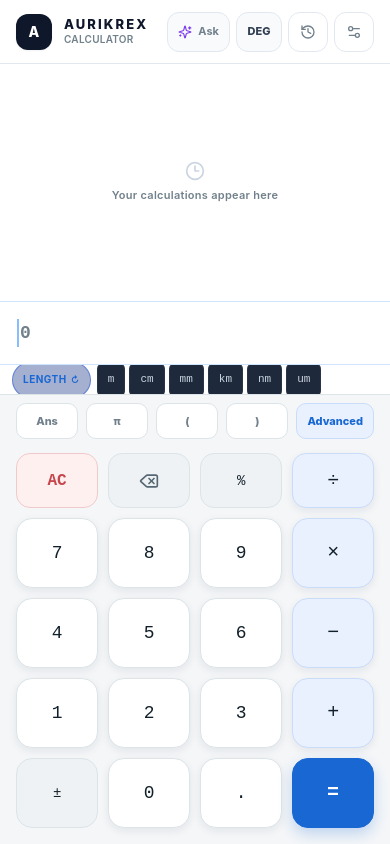
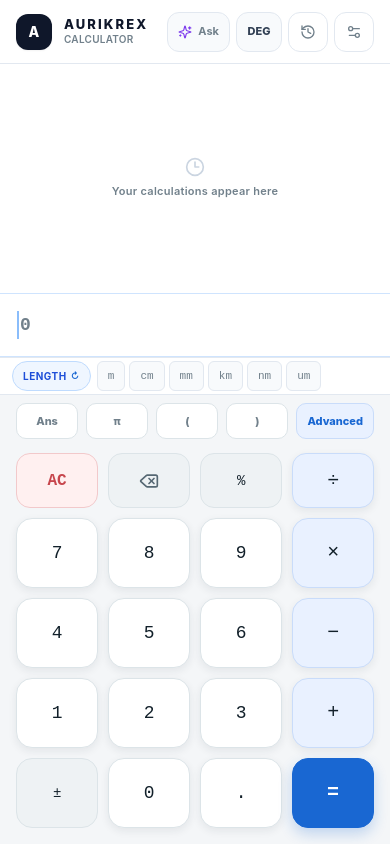
Before and after one commit to komfalcon/Aurikrex-Calc, a Next.js app: page / in a window 390 px wide. Built offline with nearby package versions, Linux system fonts and the light colour scheme.

Commit message:
Fix narrow phone calculator layout

```diff
--- a/src/app/globals.css
+++ b/src/app/globals.css
@@ -126,3 +126,17 @@ button:focus-visible, input:focus-visible, textarea:focus-visible, [role='button
 .calculator-shell .border-slate-800, .calculator-shell .border-slate-800\/60, .calculator-shell .border-slate-800\/80 { border-color: var(--line); }
 .calculator-shell .text-blue-400, .calculator-shell .text-blue-300 { color: var(--accent); }
 .calculator-shell .border-blue-500\/80 { border-color: #bcd4f7; }
+
+
+@media (max-width: 360px) {
+  .calculator-shell > header { padding-left: 12px; padding-right: 12px; gap: 6px; }
+  .calculator-shell > header .brand-lockup { gap: 8px; flex: 1 1 auto; min-width: 0; }
+  .calculator-shell > header .brand-lockup > div:first-child { width: 32px; height: 32px; min-width: 32px; border-radius: 10px; }
+  .calculator-shell > header .brand-wordmark { font-size: 11px; letter-spacing: .1em; white-space: nowrap; }
+  .calculator-shell > header .brand-subtitle { display: none; }
+  .calculator-shell > header > div:last-child { gap: 4px; }
+  .calculator-shell > header > div:last-child button { min-width: 36px; min-height: 36px; padding-left: 7px; padding-right: 7px; }
+  .calculator-shell > header > div:last-child button[aria-label="Toggle Angle Mode"] { min-width: 42px; }
+  .quick-actions { padding-left: 12px; padding-right: 12px; gap: 6px; }
+  .quick-action { padding-left: 6px; padding-right: 6px; font-size: 10px; }
+}
--- a/src/components/Header.tsx
+++ b/src/components/Header.tsx
@@ -29,11 +29,11 @@ export const Header: React.FC<HeaderProps> = ({ angleMode, onToggleAngleMode, on
 
   return (
     <header className="h-[64px] min-h-[64px] px-4 flex items-center justify-between border-b border-slate-200 bg-white/95 backdrop-blur z-30">
-      <div className="flex items-center gap-3 min-w-0">
+      <div className="brand-lockup flex items-center gap-3 min-w-0">
         <div className="w-9 h-9 rounded-xl bg-slate-900 text-white flex items-center justify-center font-extrabold text-sm shadow-sm" aria-hidden="true">A</div>
         <div className="min-w-0">
-          <div className="text-[13px] font-extrabold tracking-[0.16em] text-slate-900 leading-tight">AURIKREX</div>
-          <div className="text-[10px] font-semibold tracking-wide text-slate-500">CALCULATOR</div>
+          <div className="brand-wordmark text-[13px] font-extrabold tracking-[0.16em] text-slate-900 leading-tight">AURIKREX</div>
+          <div className="brand-subtitle text-[10px] font-semibold tracking-wide text-slate-500">CALCULATOR</div>
         </div>
       </div>
       <div className="flex items-center gap-1.5 shrink-0">
--- a/src/components/UnitRow.tsx
+++ b/src/components/UnitRow.tsx
@@ -20,14 +20,14 @@ export const UnitRow: React.FC<UnitRowProps> = ({
 
   return (
     <div
-      className={`h-[30px] min-h-[30px] px-3 flex items-center gap-1.5 overflow-x-auto whitespace-nowrap bg-slate-900/50 border-b border-slate-800/80 transition-opacity select-none scrollbar-none ${
+      className={`unit-row h-[38px] min-h-[38px] px-3 flex items-center gap-1.5 overflow-x-auto whitespace-nowrap bg-white border-y border-slate-200 transition-opacity select-none scrollbar-none ${
         dimmed ? 'opacity-65' : 'opacity-100'
       }`}
     >
       {/* Category Cycling Pill */}
       <button
         onClick={onCycleCategory}
-        className="text-[10px] uppercase font-bold tracking-wider px-2.5 py-1 min-h-[36px] rounded-full bg-blue-900/40 text-blue-300 border border-blue-700/50 hover:bg-blue-800/50 active:scale-95 transition-all flex items-center gap-1"
+        className="text-[10px] uppercase font-bold tracking-wider px-2.5 py-1 min-h-[30px] rounded-full bg-blue-50 text-blue-700 border border-blue-200 hover:bg-blue-100 active:scale-95 transition-all flex items-center gap-1"
         title="Tap to cycle Unit Category"
       >
         <span>{activeCategory.name}</span>
@@ -40,7 +40,7 @@ export const UnitRow: React.FC<UnitRowProps> = ({
           <button
             key={unit}
             onClick={() => onSelectUnit(unit)}
-            className="px-2.5 py-1 min-h-[34px] rounded-md bg-slate-800 text-slate-300 hover:text-white hover:bg-slate-700 active:scale-95 transition-all border border-slate-700/50"
+            className="px-2.5 py-1 min-h-[30px] rounded-md bg-slate-50 text-slate-600 hover:text-slate-900 hover:bg-white active:scale-95 transition-all border border-slate-200"
           >
             {unit === 'ohm' ? 'Ω' : unit}
           </button>
```
